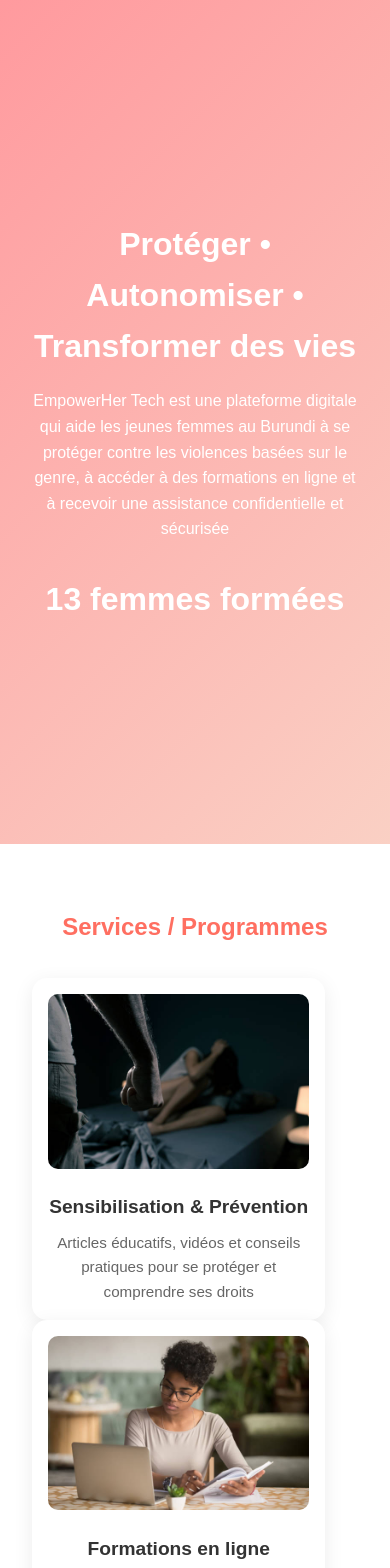
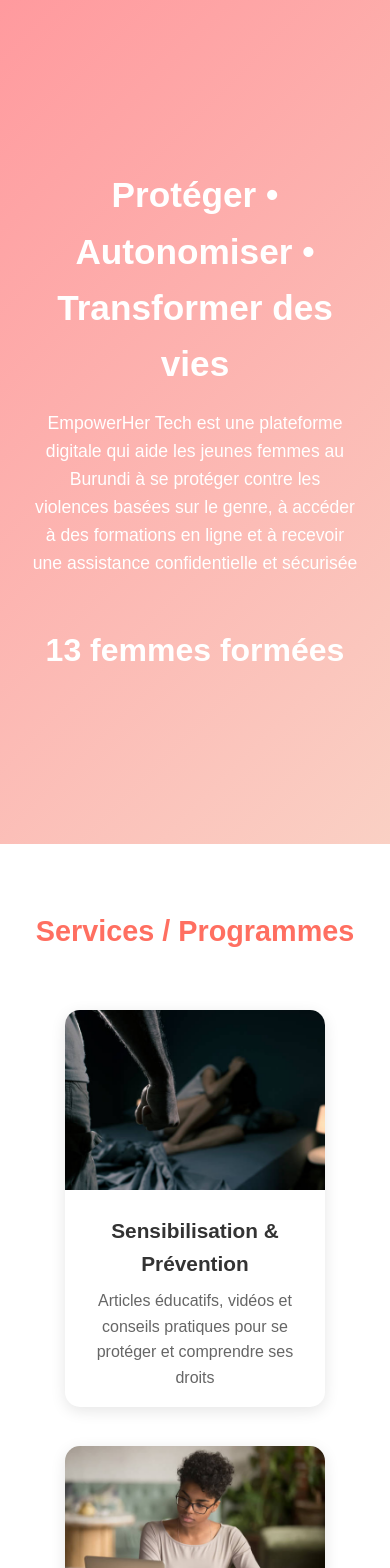
Before and after one commit to vanboi1/empower-her-tech, a React (Vite) app: page / in a window 390 px wide. Shown: the top 1568 px of the page. Built offline with nearby package versions, Linux system fonts and the light colour scheme.

Commit message:
Update App.css

```diff
--- a/src/App.css
+++ b/src/App.css
@@ -12,7 +12,7 @@ body {
   line-height: 1.6;
 }
 
-/* === Header / Hero === */
+/* === Hero Section === */
 .hero {
   background: linear-gradient(135deg, #ff9a9e 0%, #fad0c4 100%);
   min-height: 100vh;
@@ -22,32 +22,13 @@ body {
   align-items: center;
   text-align: center;
   padding: 2rem;
-  position: relative;
-  overflow: hidden;
-}
-
-.hero-img {
-  position: absolute;
-  top: 0;
-  left: 0;
-  width: 100%;
-  height: 100%;
-  object-fit: cover;
-  opacity: 0.25;
-  z-index: 0;
-}
-
-.hero h1,
-.hero p,
-.counter {
-  position: relative;
-  z-index: 1;
 }
 
 .hero h1 {
   font-size: 3rem;
   color: #fff;
   margin-bottom: 1rem;
+  font-weight: 700;
 }
 
 .hero p {
@@ -61,6 +42,7 @@ body {
   font-size: 2rem;
   font-weight: bold;
   color: #fff;
+  margin-top: 1rem;
 }
 
 /* === Services Section === */
@@ -71,52 +53,48 @@ body {
 }
 
 .services h2 {
-  font-size: 2rem;
-  margin-bottom: 2rem;
+  font-size: 2.2rem;
+  margin-bottom: 2.5rem;
   color: #ff6f61;
 }
 
-.services-container {
-  display: flex;
-  flex-wrap: wrap;
-  justify-content: center;
-  gap: 2rem;
-}
-
 .service {
-  max-width: 260px;
+  display: inline-block;
+  margin: 1rem;
+  max-width: 280px;
   background: #fff;
   border-radius: 15px;
-  box-shadow: 0 5px 20px rgba(0,0,0,0.08);
-  padding: 1rem;
+  box-shadow: 0 4px 15px rgba(0,0,0,0.1);
+  overflow: hidden;
   transition: transform 0.3s ease, box-shadow 0.3s ease;
 }
 
 .service img {
   width: 100%;
-  border-radius: 10px;
-  margin-bottom: 1rem;
+  height: 180px;
+  object-fit: cover;
   transition: transform 0.3s ease;
 }
 
 .service h3 {
-  font-size: 1.2rem;
-  margin-bottom: 0.5rem;
+  font-size: 1.3rem;
+  margin: 1rem 0 0.5rem 0;
   color: #333;
 }
 
 .service p {
-  font-size: 0.95rem;
+  font-size: 1rem;
   color: #666;
+  padding: 0 1rem 1rem 1rem;
 }
 
 .service:hover {
-  transform: translateY(-5px);
-  box-shadow: 0px 10px 20px rgba(0,0,0,0.15);
+  transform: translateY(-7px);
+  box-shadow: 0px 15px 25px rgba(0,0,0,0.15);
 }
 
 .service img:hover {
-  transform: scale(1.05);
+  transform: scale(1.08);
 }
 
 /* === Join Us Section === */
@@ -156,36 +134,29 @@ body {
   box-shadow: 0px 5px 15px rgba(0,0,0,0.2);
 }
 
-/* === Footer === */
-footer {
-  text-align: center;
-  padding: 2rem 1rem;
-  background: #333;
-  color: #fff;
-  margin-top: 2rem;
-  font-size: 0.9rem;
+/* === Responsive Mobile === */
+@media (max-width: 1024px) {
+  .service {
+    max-width: 45%;
+  }
 }
 
-/* === Responsive Mobile === */
 @media (max-width: 768px) {
   .hero h1 {
-    font-size: 2rem;
+    font-size: 2.2rem;
   }
   .hero p {
-    font-size: 1rem;
+    font-size: 1.1rem;
   }
-  .services h2,
-  .join-us h2 {
-    font-size: 1.5rem;
-  }
-  .services-container {
-    flex-direction: column;
-    align-items: center;
+  .services h2, .join-us h2 {
+    font-size: 1.8rem;
   }
   .service {
-    max-width: 90%;
+    max-width: 80%;
+    margin: 1rem auto;
   }
   .join-us .buttons {
     flex-direction: column;
+    gap: 0.8rem;
   }
-}
+  }
```
